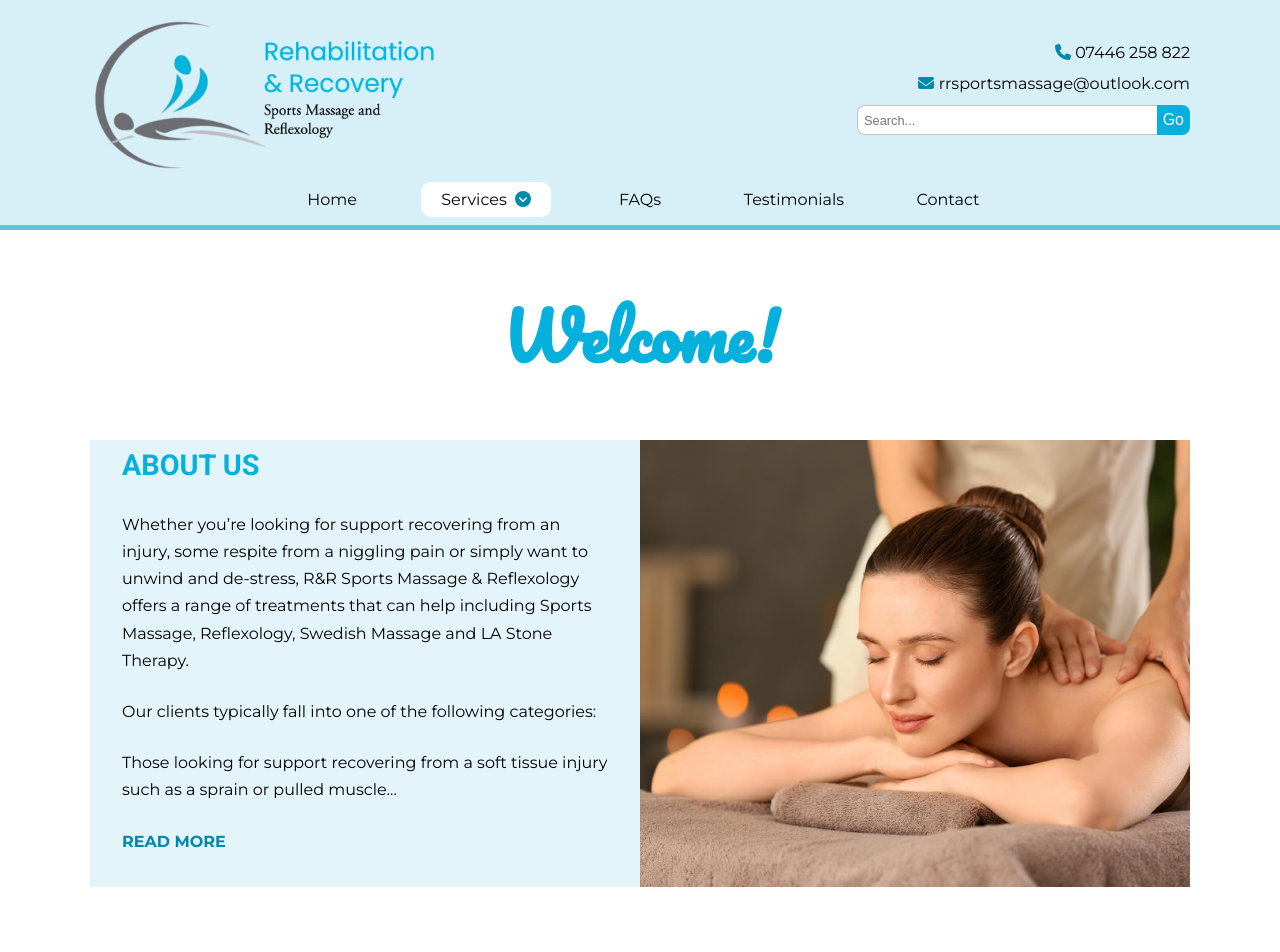
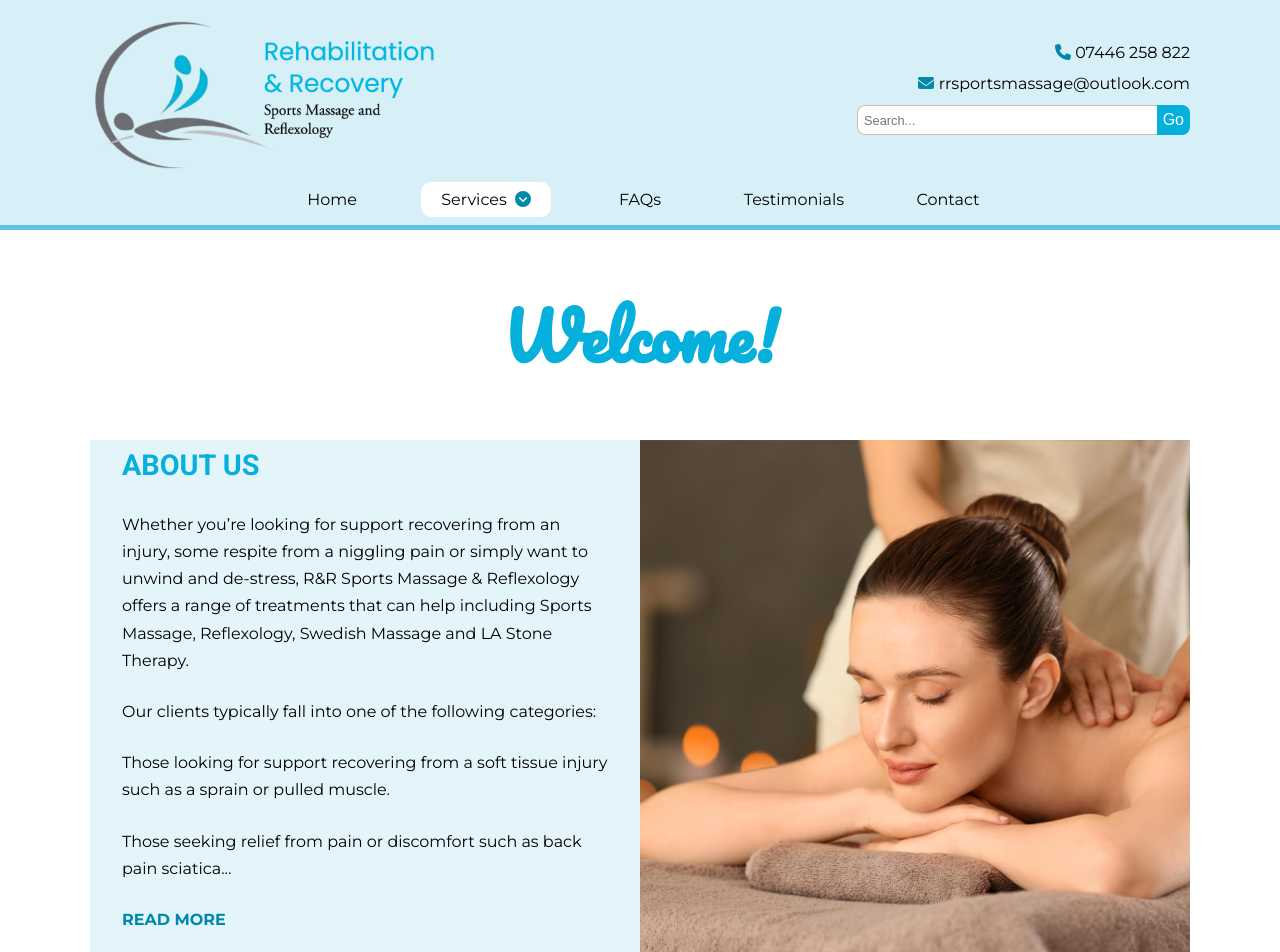
Before and after one commit to Ryhhill1998/SportsMassageWebsiteReact, a React (Create React App) app: page / in a window 1280 px wide. Shown: the top 952 px of the page. Built offline with nearby package versions, Linux system fonts and the light colour scheme.

Commit message:
Added about card component to site

```diff
--- a/src/App.js
+++ b/src/App.js
@@ -1,6 +1,7 @@
 import './App.css';
 
 import Navbar from "./components/Navbar";
+import AboutCard from "./components/AboutCard";
 import Card from "./components/Card";
 
 import massageImageSrc from "./images/massage.jpeg";
@@ -57,7 +58,29 @@ const cards = [
     }
 ];
 
+const aboutCardInfo = {
+    heading: "About Us",
+    content: [
+        `Whether you’re looking for support recovering from an injury, some respite from a niggling pain or simply want
+        to unwind and de-stress, R&R Sports Massage & Reflexology offers a range of treatments that can help including
+        Sports Massage, Reflexology, Swedish Massage and LA Stone Therapy.`,
+        `Our clients typically fall into one of the following categories:`,
+        `Those looking for support recovering from a soft tissue injury such as a sprain or pulled muscle.`,
+        `Those seeking relief from pain or discomfort such as back pain sciatica, migraines or headaches.`,
+        `Indeed our treatment can help increase flexibility and elasticity as well as improving function in patients
+        with osteoarthritis.`,
+        `And there are those that are simply looking to unwind, de-stress and re-energise.`,
+        `There are so many health benefits asssociated with massage that you should never feel guilty about having one!`,
+        `We also offer corporate pamper days to companies who might be looking to reward their team or simply boost
+        employee morale, helping them to feel revitalised mentally and physically.`,
+        `We are also proud to be part of the Peer Massage Project which offers peer massage sessions to schools.`
+    ],
+    imageSrc: massageImageSrc
+};
+
 const App = () => {
+    const {heading, content, imageSrc} = aboutCardInfo;
+
     return (
         <div className="App">
             <Navbar/>
@@ -66,33 +89,7 @@ const App = () => {
                 <h1 className="intro-heading">Welcome!</h1>
 
                 <section id="section--intro">
-                    <div className="about">
-                        <div className="content">
-                            <h2>About Us</h2>
-
-                            <p>
-                                Whether you’re looking for support recovering from an injury, some respite from a
-                                niggling pain or simply want to unwind and de-stress, R&R Sports Massage & Reflexology
-                                offers a range of treatments that can help including Sports Massage, Reflexology,
-                                Swedish Massage and LA Stone Therapy.
-                            </p>
-
-                            <p>
-                                Our clients typically fall into one of the following categories:
-                            </p>
-
-                            <p>
-                                Those looking for support recovering from a soft tissue injury such as a sprain or
-                                pulled muscle...
-                            </p>
-
-                            <p className="read-more">
-                                Read more
-                            </p>
-                        </div>
-
-                        <div className="intro-image" style={{backgroundImage: `url(${massageImageSrc})`}}></div>
-                    </div>
+                    <AboutCard heading={heading} content={content} imageSrc={imageSrc} />
                 </section>
 
                 <hr className="section-separator"/>
--- /dev/null
+++ b/src/components/AboutCard.jsx
@@ -0,0 +1,46 @@
+import {useState} from "react";
+
+const AboutCard = ({heading, content, imageSrc}) => {
+    let count = 0;
+
+    const mapFunction = (entry) => {
+        const words = entry.split(" ");
+        let reducedEntry = "";
+
+        for (let i = 0; i < words.length; i++) {
+            if (count === 100) break;
+
+            let word = words[i];
+            count++;
+
+            if (count === 100) {
+                word = word.slice(0, word.length - 1);
+                reducedEntry += " " + word + "...";
+            } else {
+                reducedEntry += " " + word;
+            }
+        }
+
+        return <p>{reducedEntry}</p>
+    }
+
+    return (
+        <div className="about">
+            <div className="content">
+                <h2>{heading}</h2>
+
+                <div className="description">
+                    {content.map(entry => mapFunction(entry))}
+                </div>
+
+                <p className="read-more">
+                    Read more
+                </p>
+            </div>
+
+            <div className="intro-image" style={{backgroundImage: `url(${imageSrc})`}}></div>
+        </div>
+    );
+};
+
+export default AboutCard;
```
